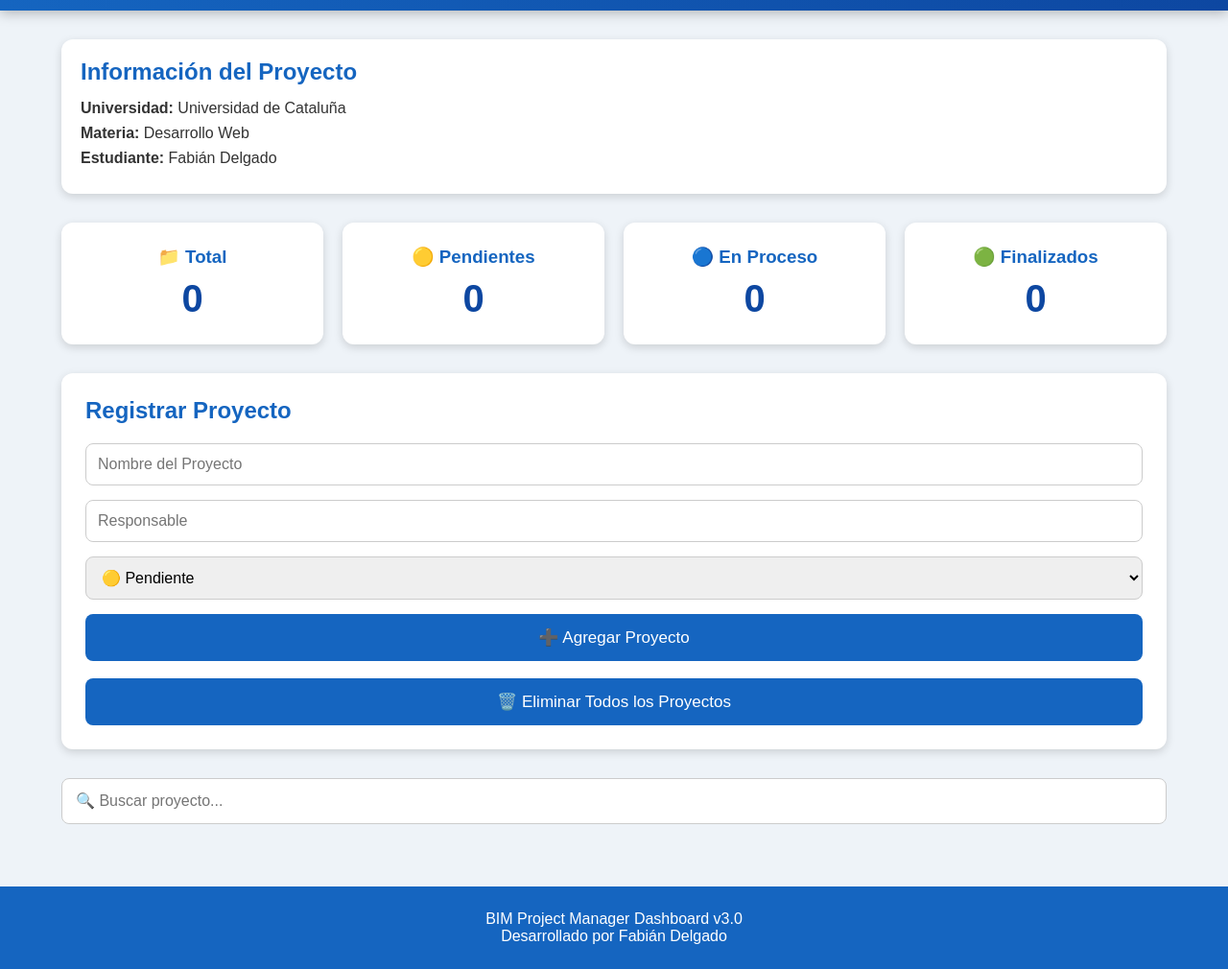
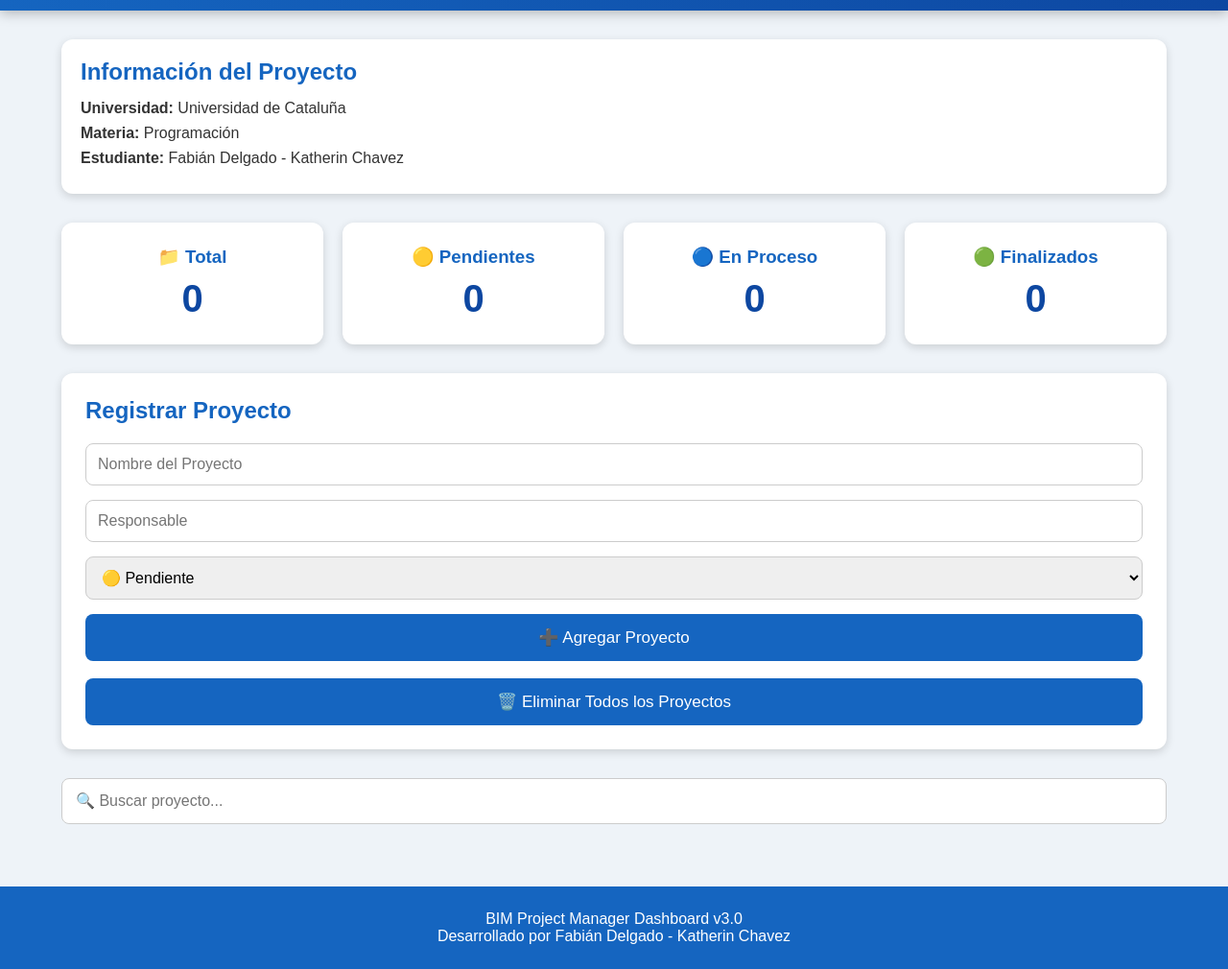
Before and after one commit to fabiandelgado-spec/bim-project-manager, a plain HTML site: page index.html in a window 1280 px wide. Shown: the part 160-1170 px from the top of the page at 96% size. Drawn offline with Linux system fonts and the light colour scheme.

```diff
--- a/index.html
+++ b/index.html
@@ -32,9 +32,9 @@
 
             <p><strong>Universidad:</strong> Universidad de Cataluña</p>
 
-            <p><strong>Materia:</strong> Desarrollo Web</p>
+            <p><strong>Materia:</strong> Programación</p>
 
-            <p><strong>Estudiante:</strong> Fabián Delgado</p>
+            <p><strong>Estudiante:</strong> Fabián Delgado - Katherin Chavez</p>
 
         </section>
 
@@ -139,7 +139,7 @@
 
         <p>BIM Project Manager Dashboard v3.0</p>
 
-        <p>Desarrollado por Fabián Delgado</p>
+        <p>Desarrollado por Fabián Delgado - Katherin Chavez</p>
 
     </footer>
 
```
